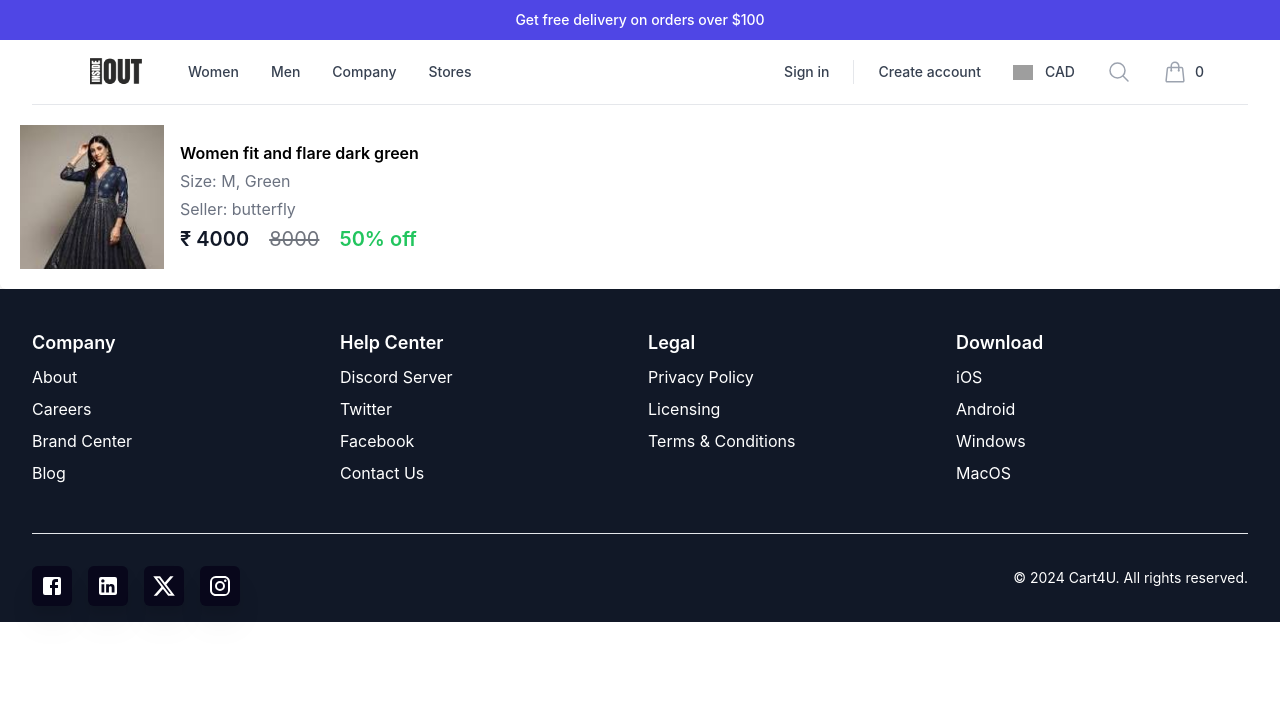
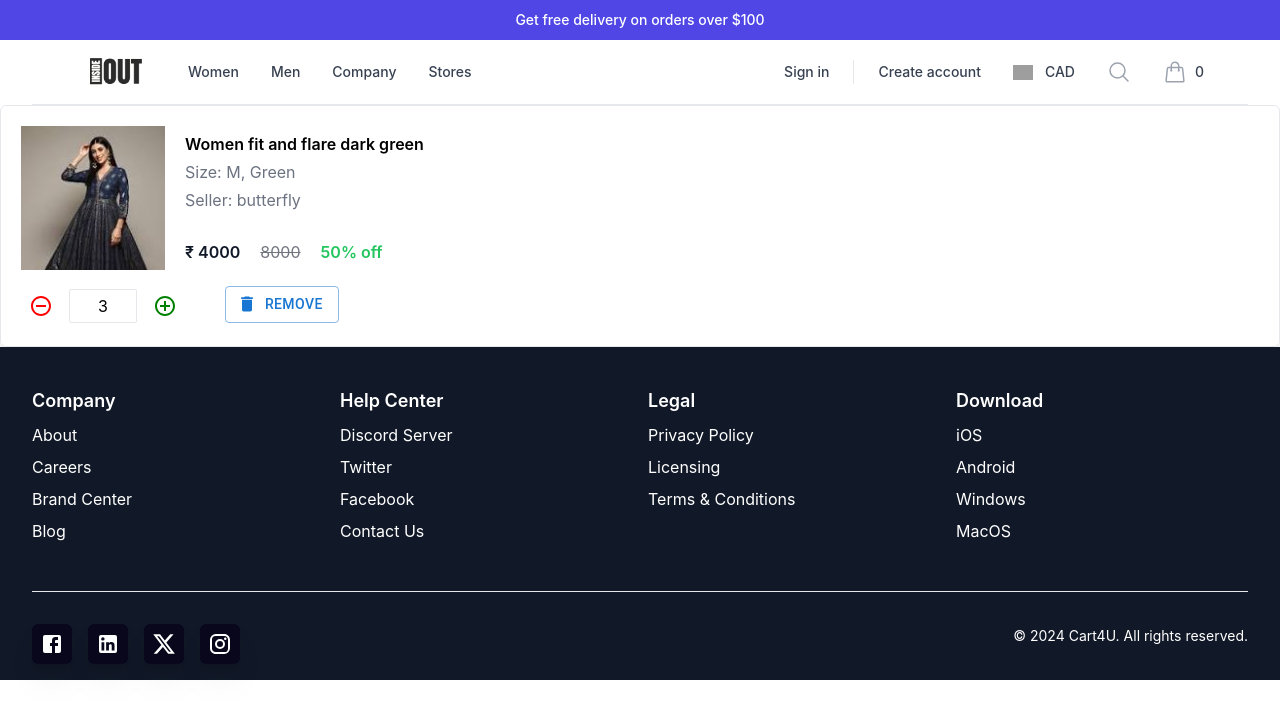
Before and after one commit to Jagadish03/Ecommerse, a React (Create React App) app: page / in a window 1280 px wide. Shown: the top 718 px of the page. Built offline with nearby package versions, Linux system fonts and the light colour scheme; grey boxes are pictures that could not be loaded.

Commit message:
Cart products

```diff
--- a/src/customer/components/Cart/CartItems.jsx
+++ b/src/customer/components/Cart/CartItems.jsx
@@ -1,8 +1,11 @@
+import { Button, IconButton } from "@mui/material";
 import React from "react";
-
+import RemoveCircleOutlineIcon from "@mui/icons-material/RemoveCircleOutline";
+import AddCircleOutlineIcon from "@mui/icons-material/AddCircleOutline";
+import DeleteIcon from "@mui/icons-material/Delete";
 const CartItems = () => {
   return (
-    <div className="p-5 shadow-lg rounded-md ">
+    <div className="p-5 shadow-lg border rounded-md">
       <div className="flex items-center">
         <div className="w-[5rem] lg:w-[9rem] h-[5rem] lg:h-[9rem]">
           <img
@@ -11,15 +14,31 @@ const CartItems = () => {
             alt=""
           />
         </div>
-        <div className="ml-4 space-y-1">
+        <div className="ml-5 space-y-1">
           <p className="font-semibold">Women fit and flare dark green</p>
           <p className="text-gray-500">Size: M, Green</p>
           <p className="text-gray-500 mt-2">Seller: butterfly</p>
-            <div className="flex space-x-5 items-center text-lg lg:text-xl text-gray-900 mt-2">
+          <div className="flex space-x-5 items-center  text-gray-900 pt-6">
             <p className="font-semibold">₹ 4000</p>
             <p className="opacity-60 line-through">8000</p>
             <p className="text-green-500 font-semibold ">50% off</p>
           </div>
+        </div>
+      </div>
+      <div className="lg:flex item-center lg:space-x-10 pt-4">
+        <div className="flex items-center space-x-2">
+          <IconButton sx={{ color: "red" }}>
+            <RemoveCircleOutlineIcon />
+          </IconButton>
+          <span className="py-1 px-7 border rounded-sm">3</span>
+          <IconButton sx={{ color: "green" }}>
+            <AddCircleOutlineIcon />
+          </IconButton>
+        </div>
+        <div>
+          <Button variant="outlined" startIcon={<DeleteIcon />}>
+            Remove
+          </Button>
         </div>
       </div>
     </div>
```
Lines whose indentation alone changed are shown as unchanged.
